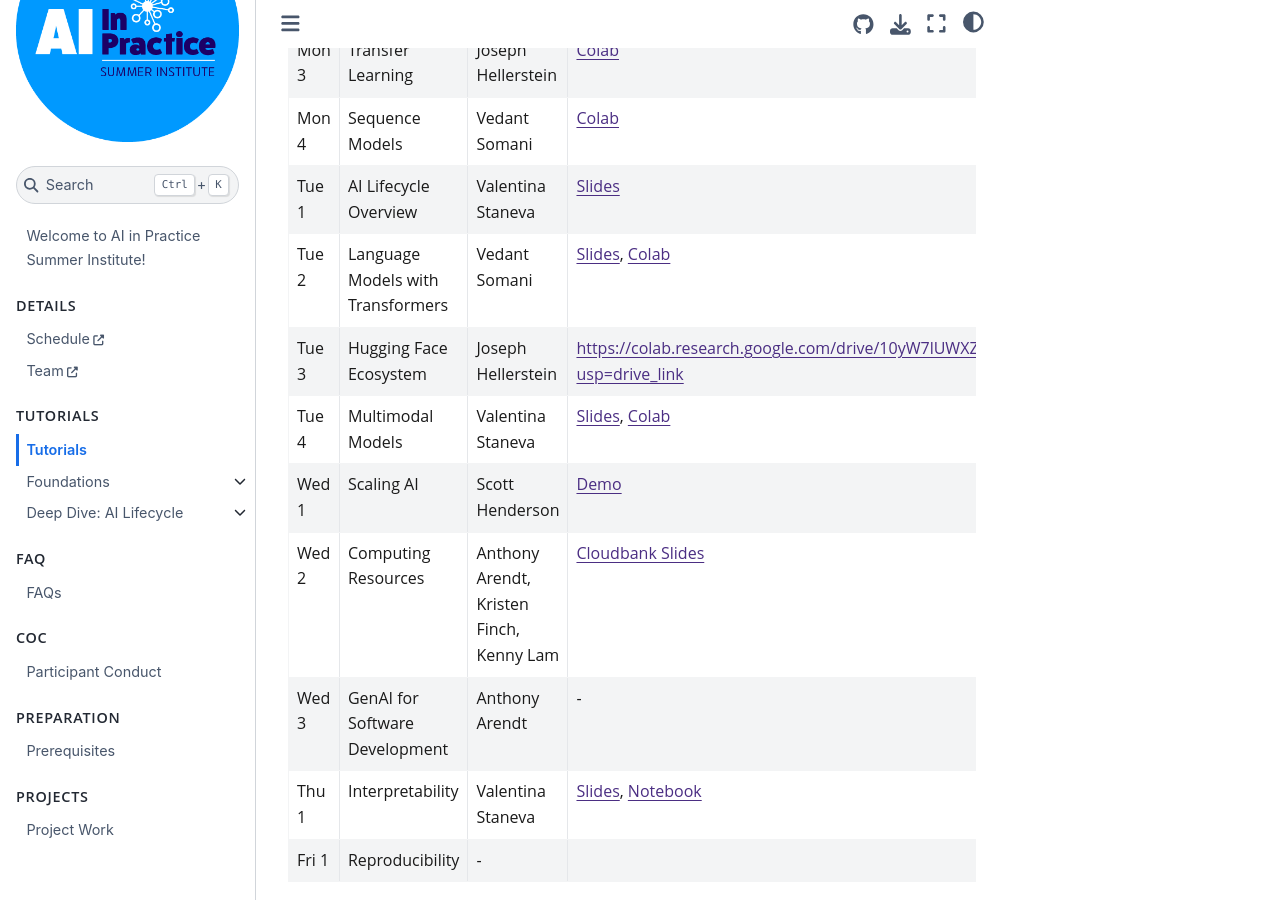
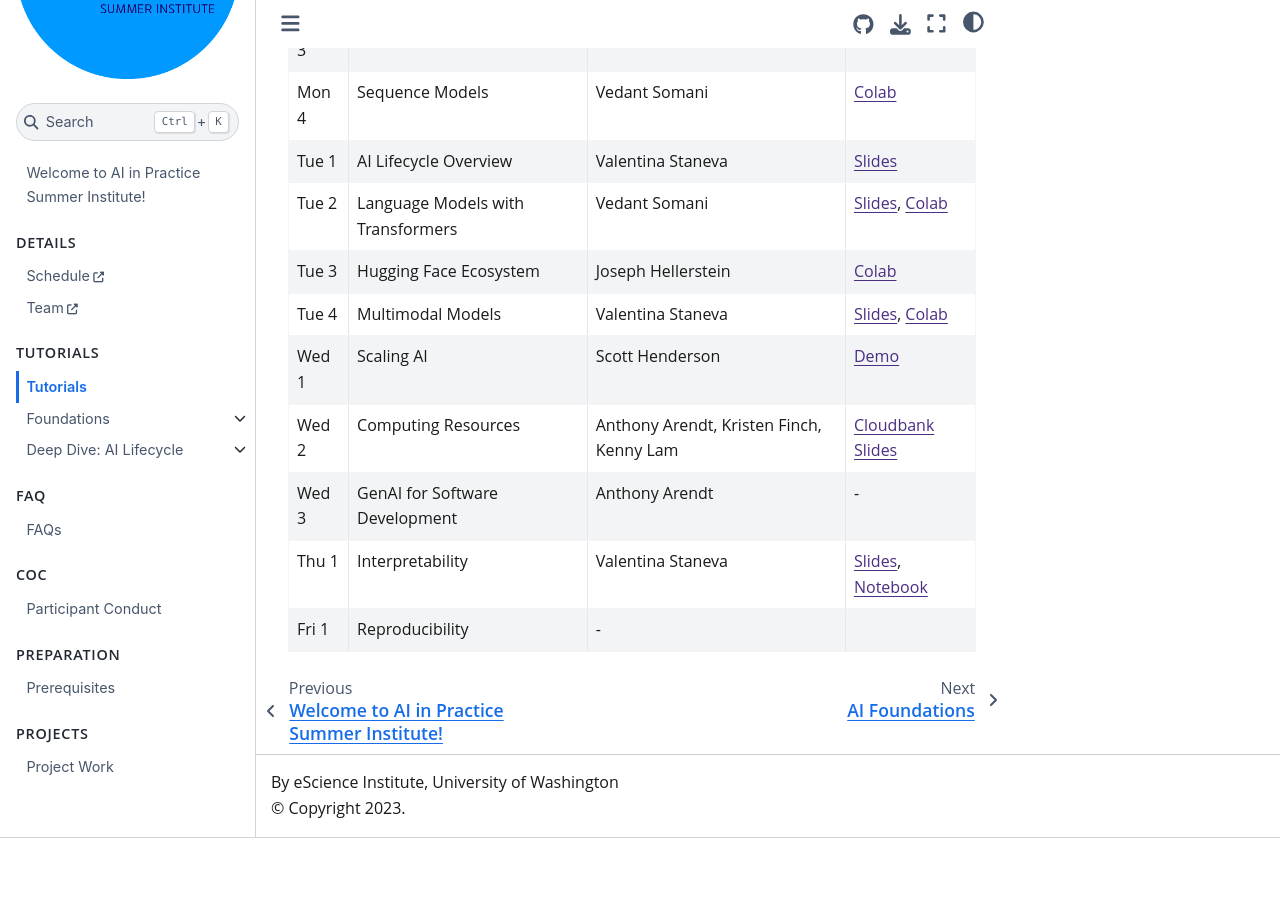
Before and after one commit to uwescience/ai-in-practice, a Jupyter Book: the page built from book/tutorials/index.md, in a window 1280 px wide and 900 px high, scrolled down 351 px. Built offline with Jupyter Book 1.0.4 settings and Sphinx 7.4.7 and the Sphinx Book theme 1.1.4, drawn with Linux system fonts in a browser that asks for light colours; some web fonts are replaced; pages that are not in the unit, such as notebooks, are missing from menus; after the commit the page ends 1189 px from its top, so only the background shows below that; some of the changed lines change nothing that is shown.

Commit message:
fixing one link

```diff
--- a/book/tutorials/index.md
+++ b/book/tutorials/index.md
@@ -10,7 +10,7 @@ Below you'll find a table keeping track of all tutorials presented at this event
 | Mon 4| Sequence Models | Vedant Somani | [Colab](https://colab.research.google.com/drive/1G3AEEtYVLLwzC9dk_PZSRGfAUsLclhCq?usp=sharing) |
 | Tue 1| AI Lifecycle Overview | Valentina Staneva | [Slides](https://docs.google.com/presentation/d/e/2PACX-1vRhnzSq9sOWuTfARlKm9qw215DhC5ou74lSuDJwgs3bTiyS8IwFIiaZLgyw0joGtxUxCiQNNNzL4Bo5/pubembed?start=false&loop=false&delayms=3000) |
 | Tue 2| Language Models with Transformers | Vedant Somani | [Slides](https://docs.google.com/presentation/d/e/2PACX-1vRhnzSq9sOWuTfARlKm9qw215DhC5ou74lSuDJwgs3bTiyS8IwFIiaZLgyw0joGtxUxCiQNNNzL4Bo5/pubembed?start=false&loop=false&delayms=3000), [Colab](https://colab.research.google.com/drive/1vxLHoSxFGY-nF8BclPDeeipZDYszjer8?usp=sharing) |
-| Tue 3| Hugging Face Ecosystem | Joseph Hellerstein | https://colab.research.google.com/drive/10yW7lUWXZSNHXZyFmYhJiepbax3uksAT?usp=drive_link |
+| Tue 3| Hugging Face Ecosystem | Joseph Hellerstein | [Colab](https://colab.research.google.com/drive/10yW7lUWXZSNHXZyFmYhJiepbax3uksAT?usp=drive_link) |
 | Tue 4| Multimodal Models | Valentina Staneva | [Slides](https://docs.google.com/presentation/d/e/2PACX-1vSuL2101mqCTj_9_Qf4CfPXMK8DAg1iopDH48kxluh8XSwfSveUFsnPNeFJrdavbSqzJo0KlbsAoyZ0/pubembed?start=false&loop=false&delayms=3000), [Colab](https://colab.research.google.com/drive/1H0XzwBHbTNRxYOclV_Xhxd-_aEJcH9Ss?usp=sharing) |
 | Wed 1 | Scaling AI| Scott Henderson | [Demo](https://github.com/uw-escience-cloudbank/skypilot-demo) |
 | Wed 2 | Computing Resources | Anthony Arendt, Kristen Finch, Kenny Lam | <a href="computing-resources/cloudbank.html" target="_blank" rel="noopener noreferrer">Cloudbank Slides</a> |
```
